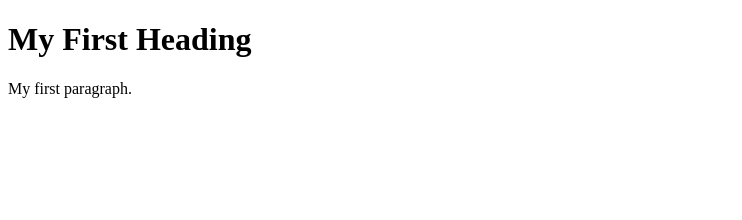
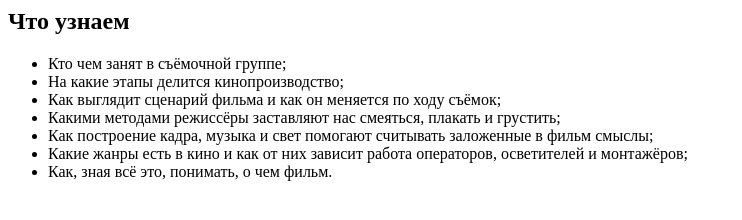
Before and after one commit to manaf02/manafhtml, a plain HTML site: page index.html in a window 1280 px wide. Shown: the whole page, without its empty margins (0-742 px from the left). Drawn offline with Linux system fonts and the light colour scheme.

Commit message:
index.html.veb

```diff
--- a/index.html
+++ b/index.html
@@ -1,9 +1,23 @@
-<!DOCTYPE html>
-<html>
-<body>
-
-<h1>My First Heading</h1>
-<p>My first paragraph.</p>
-
-</body>
-</html>
+<div id="listDiv">
+        <h2 id="listDivh">Что узнаем</h2>
+        <ul id="listDivul">
+          <li>Кто чем занят в съёмочной группе;</li>
+          <li>На какие этапы делится кинопроизводство;</li>
+          <li>
+            Как выглядит сценарий фильма и как он меняется по ходу съёмок;
+          </li>
+          <li>
+            Какими методами режиссёры заставляют нас смеяться, плакать и
+            грустить;
+          </li>
+          <li>
+            Как построение кадра, музыка и свет помогают считывать заложенные в
+            фильм смыслы;
+          </li>
+          <li>
+            Какие жанры есть в кино и как от них зависит работа операторов,
+            осветителей и монтажёров;
+          </li>
+          <li>Как, зная всё это, понимать, о чем фильм.</li>
+        </ul>
+      </div>
```
